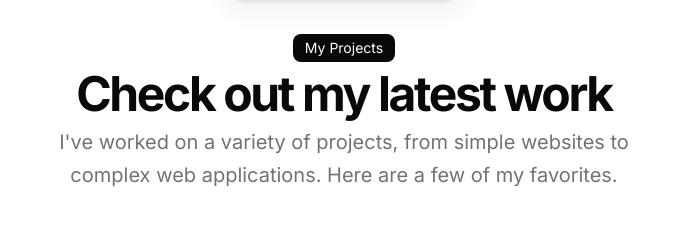
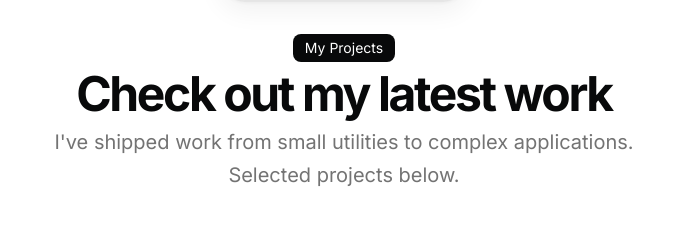
Before and after one commit to rifkygnwanz/portofolio, a Next.js app: page / in a window 1280 px wide. Shown: the part 783-1020 px from the top of the page, without its empty margins (296-983 px from the left). Built offline with nearby package versions, Linux system fonts and the light colour scheme.

Commit message:
fix: update project description for clarity

```diff
--- a/src/app/page.tsx
+++ b/src/app/page.tsx
@@ -123,9 +123,8 @@
                   Check out my latest work
                 </h2>
                 <p className="text-muted-foreground md:text-xl/relaxed lg:text-base/relaxed xl:text-xl/relaxed">
-                  I&apos;ve worked on a variety of projects, from simple
-                  websites to complex web applications. Here are a few of my
-                  favorites.
+                  I&apos;ve shipped work from small utilities to complex
+                  applications. Selected projects below.
                 </p>
               </div>
             </div>
```
